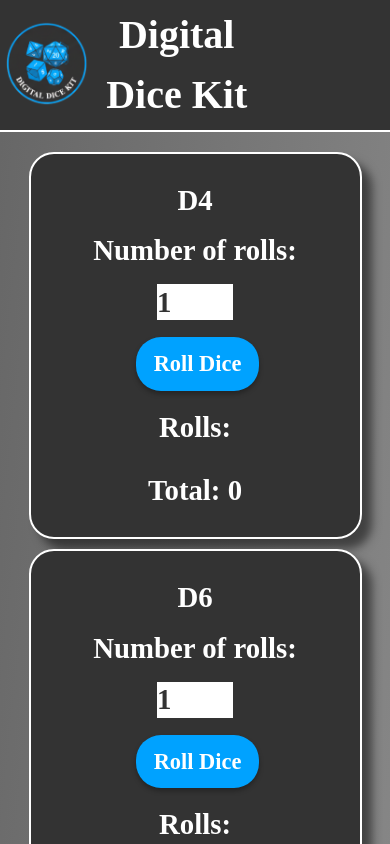
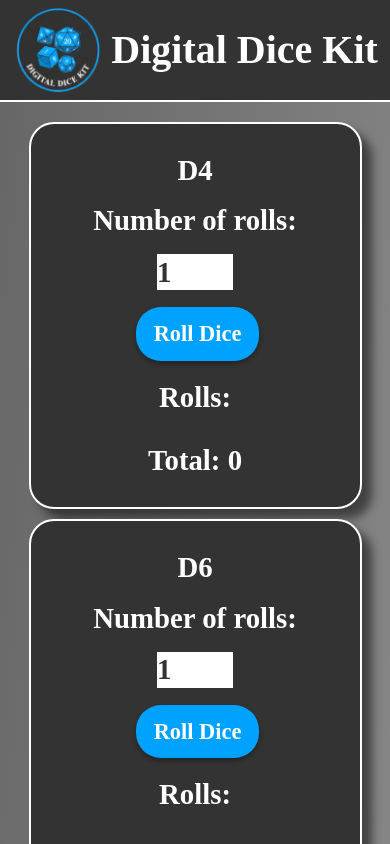
Before and after one commit to IndieMasco/Digital-Dice-Kit, a React (Vite) app in the folder client/: page / in a window 390 px wide. Shown: the top 844 px of the page. Built offline with nearby package versions, Linux system fonts and the light colour scheme; a web font is replaced by a local one.

Commit message:
slight change to header for mobile

```diff
--- a/client/src/components/header/Header.css
+++ b/client/src/components/header/Header.css
@@ -10,8 +10,7 @@
 .logo {
   height: 110px;
   width: auto;
-  padding-left: 15px;
-  padding-bottom: 3px;
+  margin-left: 10px;
 }
 
 .title {
@@ -21,9 +20,7 @@
   font-style: normal;
   display: flex;
   align-items: center;
-  justify-content: center;
-  flex-grow: 1;
-  margin-right: 120px;
+  margin-left: 10px;
 }
 
 @media (max-width: 800px) {
```
